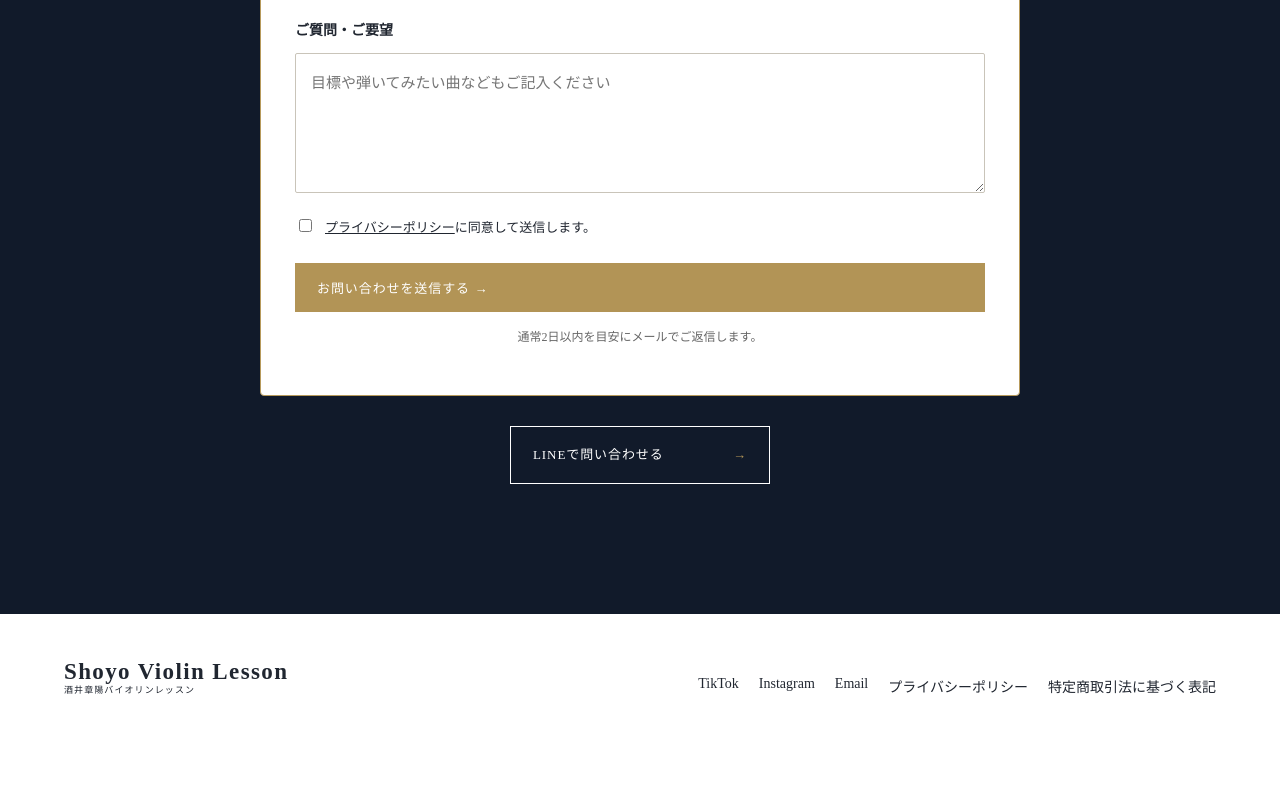
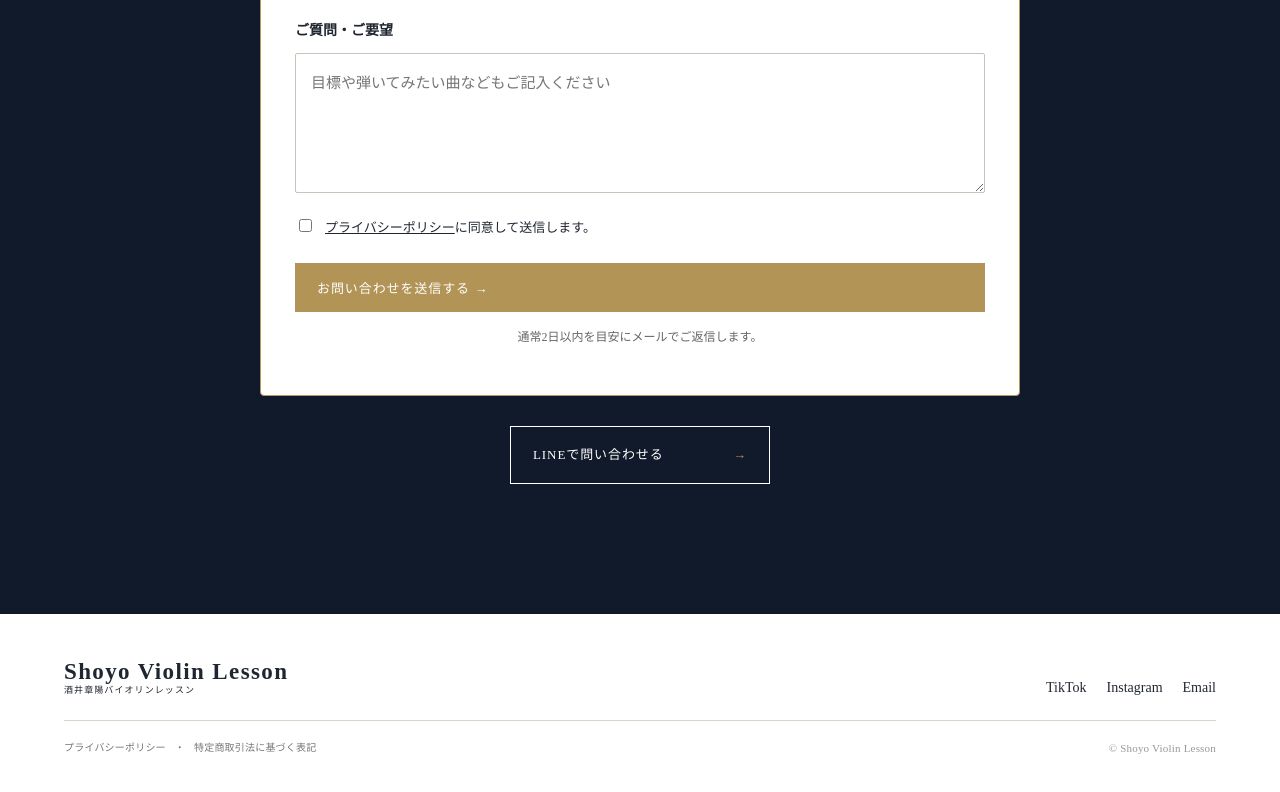
Before and after one commit to shoyoviolinlesson/shoyoviolinlesson.github.io, a plain HTML site: page index.html in a window 1280 px wide. Shown: the part 8899-9691 px from the top of the page. Before the commit the page ends 9640 px from the top, so only its background shows below. Drawn offline with Linux system fonts and the light colour scheme.

Commit message:
Refine mobile footer links

```diff
--- a/index.html
+++ b/index.html
@@ -106,6 +106,8 @@
 .mobile-contact-bar{display:none}@media(max-width:850px){body{padding-bottom:74px}.mobile-contact-bar{position:fixed;left:0;right:0;bottom:0;z-index:30;display:grid;grid-template-columns:1.2fr 1fr;gap:8px;padding:9px 12px calc(9px + env(safe-area-inset-bottom));background:#fffefaeb;backdrop-filter:blur(14px);border-top:1px solid var(--line);box-shadow:0 -8px 24px #111a2a14}.mobile-contact-bar a{height:48px;display:flex;align-items:center;justify-content:center;font-size:13px;letter-spacing:.04em}.mobile-contact-bar .mobile-line{background:#06c755;color:#fff;font-weight:600}.mobile-contact-bar .mobile-mail{background:var(--navy);color:#fff}}
 
 .contact-form{max-width:760px;margin:38px auto 22px;padding:34px;text-align:left;background:#fff;color:var(--ink);border:1px solid #b79a5b;border-radius:4px}.form-grid{display:grid;grid-template-columns:1fr 1fr;gap:20px}.form-field{display:flex;flex-direction:column;gap:8px}.form-field.full{grid-column:1/-1}.form-field label{font-weight:600;font-size:14px}.form-field input,.form-field select,.form-field textarea{width:100%;padding:14px 15px;border:1px solid #c9c4b9;border-radius:2px;background:#fff;color:#111;font:inherit}.form-field textarea{min-height:140px;resize:vertical}.form-field input:focus,.form-field select:focus,.form-field textarea:focus{outline:2px solid #b79a5b;outline-offset:1px}.form-consent{display:flex;align-items:flex-start;gap:10px;margin:22px 0;font-size:13px}.form-consent input{margin-top:4px}.form-consent a{text-decoration:underline}.contact-form .submit{width:100%;border:0;cursor:pointer;font:600 15px inherit}.form-note{text-align:center;font-size:12px;color:#666;margin-top:13px}@media(max-width:650px){.contact-form{padding:24px 18px}.form-grid{grid-template-columns:1fr}.form-field.full{grid-column:auto}}
+
+footer{display:block}.footer-top{display:flex;justify-content:space-between;align-items:flex-end;gap:28px}.footer-legal{display:flex;justify-content:flex-end;align-items:center;gap:9px;margin-top:24px;padding-top:16px;border-top:1px solid var(--line);color:#777;font-family:"Noto Serif JP",serif;font-size:10px;letter-spacing:.02em}.footer-legal a{transition:color .2s}.footer-legal a:hover{color:var(--gold)}.footer-legal .copyright{margin-left:auto;color:#999;font-family:"Cormorant Garamond",serif;font-size:11px}@media(max-width:850px){footer{gap:0}.footer-top{width:100%;align-items:flex-start;flex-direction:column;gap:20px}.footer-top .social{gap:24px}.footer-legal{width:100%;justify-content:flex-start;flex-wrap:wrap;gap:6px 8px;margin-top:20px;padding-top:14px;font-size:9px;line-height:1.7}.footer-legal .copyright{width:100%;margin:4px 0 0}}
 </style><style>.reveal{opacity:0;transform:translateY(24px);transition:opacity .8s ease,transform .8s cubic-bezier(.22,1,.36,1)}.reveal.is-visible{opacity:1;transform:none}.reveal-delay-1{transition-delay:.1s}.reveal-delay-2{transition-delay:.2s}.button,.header-icon,.lang-link{transition:transform .25s ease,box-shadow .25s ease,filter .25s ease}.button:hover{transform:translateY(-3px);box-shadow:0 12px 28px #111a2a24}.header-icon:hover,.lang-link:hover{transform:translateY(-2px)}header{transition:box-shadow .3s ease,background .3s ease}header.scrolled{box-shadow:0 8px 24px #111a2a12;background:#fffefa}@media(prefers-reduced-motion:reduce){html{scroll-behavior:auto}.reveal{opacity:1;transform:none;transition:none}.button,.header-icon,.lang-link,header{transition:none}}</style>
 <style>.lang-link{width:38px;height:38px;display:grid;place-items:center;border:1px solid var(--gold);color:#80652f;font:600 11px Arial,sans-serif;letter-spacing:.06em;flex:0 0 auto}@media(max-width:480px){header{padding:0 8px}.logo span{font-size:14px}.header-right{gap:2px}.header-social{gap:2px;padding-left:0;border-left:0}.header-icon,.header-icon:not(.line){display:grid!important;width:32px;height:32px}.header-icon.line{width:42px;height:34px}.lang-link{width:32px;height:32px}.menu{width:38px;height:38px}}</style>
 <script type="application/ld+json">{"@context":"https://schema.org","@type":"FAQPage","mainEntity":[{"@type":"Question","name":"楽器を持っていなくても大丈夫ですか？","acceptedAnswer":{"@type":"Answer","text":"体験レッスンでは楽器の貸し出しが可能です。継続する場合は購入やレンタルも相談できます。"}},{"@type":"Question","name":"初心者や楽譜が読めない方でも受講できますか？","acceptedAnswer":{"@type":"Answer","text":"完全未経験の方も受講できます。構え方、音の出し方、必要な楽譜の読み方から少しずつ進めます。"}},{"@type":"Question","name":"オンラインレッスンはできますか？","acceptedAnswer":{"@type":"Answer","text":"オンラインで受講できます。ご自身のバイオリンと、カメラ付きのスマートフォン・タブレット・パソコンをご用意ください。"}}]}</script>
@@ -148,7 +150,7 @@
 </form>
 <div class="contact-buttons"><a class="button outline" href="https://lin.ee/W78ZnmY" target="_blank" rel="noopener">LINEで問い合わせる <span>→</span></a></div></section>
 </main>
-<footer><div class="logo"><span>Shoyo Violin Lesson</span><small>酒井章陽バイオリンレッスン</small></div><div class="social"><a href="https://www.tiktok.com/@44sakai">TikTok</a><a href="https://www.instagram.com/violinlessonshiyoyo/" target="_blank" rel="noopener">Instagram</a><a href="mailto:shoyoviolinlesson@gmail.com">Email</a><a href="/privacy.html">プライバシーポリシー</a><a href="/legal.html">特定商取引法に基づく表記</a></div></footer>
+<footer><div class="footer-top"><div class="logo"><span>Shoyo Violin Lesson</span><small>酒井章陽バイオリンレッスン</small></div><div class="social"><a href="https://www.tiktok.com/@44sakai">TikTok</a><a href="https://www.instagram.com/violinlessonshiyoyo/" target="_blank" rel="noopener">Instagram</a><a href="mailto:shoyoviolinlesson@gmail.com">Email</a></div></div><div class="footer-legal"><a href="/privacy.html">プライバシーポリシー</a><span aria-hidden="true">・</span><a href="/legal.html">特定商取引法に基づく表記</a><span class="copyright">© Shoyo Violin Lesson</span></div></footer>
 <div class="mobile-contact-bar" aria-label="お問い合わせ"><a class="mobile-line" href="https://lin.ee/W78ZnmY" target="_blank" rel="noopener">LINEで相談</a><a class="mobile-mail" href="mailto:shoyoviolinlesson@gmail.com?subject=レッスンのお問い合わせ">メール</a></div>
 <script>const b=document.querySelector(".menu"),n=document.querySelector("nav");b.onclick=()=>n.classList.toggle("open");n.querySelectorAll("a").forEach(a=>a.onclick=()=>n.classList.remove("open"));const targets=document.querySelectorAll("main section > *,.cards article,.online-card,.price-card,.faq details");targets.forEach((el,i)=>{el.classList.add("reveal");if(i%3===1)el.classList.add("reveal-delay-1");if(i%3===2)el.classList.add("reveal-delay-2")});if(matchMedia("(prefers-reduced-motion: reduce)").matches){targets.forEach(el=>el.classList.add("is-visible"))}else{const io=new IntersectionObserver(es=>es.forEach(e=>{if(e.isIntersecting){e.target.classList.add("is-visible");io.unobserve(e.target)}}),{threshold:.12,rootMargin:"0px 0px -45px"});targets.forEach(el=>io.observe(el))}addEventListener("scroll",()=>document.querySelector("header").classList.toggle("scrolled",scrollY>20),{passive:true});</script>
 <script>const e=document.createElement("a");e.className="lang-link";e.href="english.html";e.textContent="EN";e.setAttribute("aria-label","English website");document.querySelector(".header-right").insertBefore(e,document.querySelector(".header-social"));</script>
```
